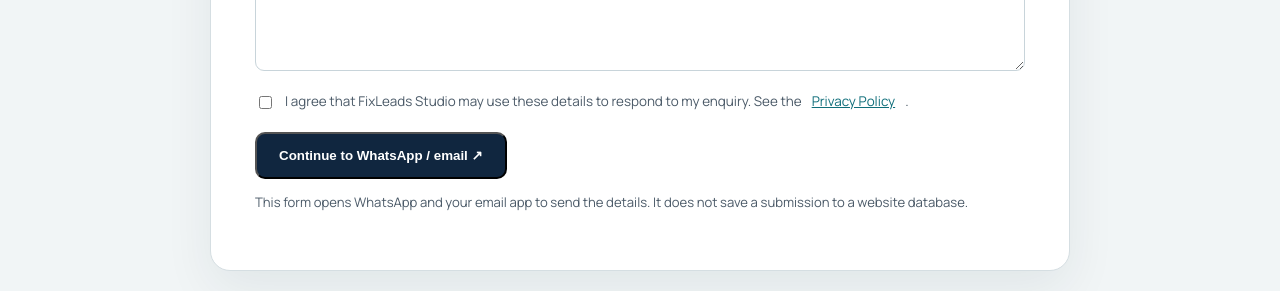
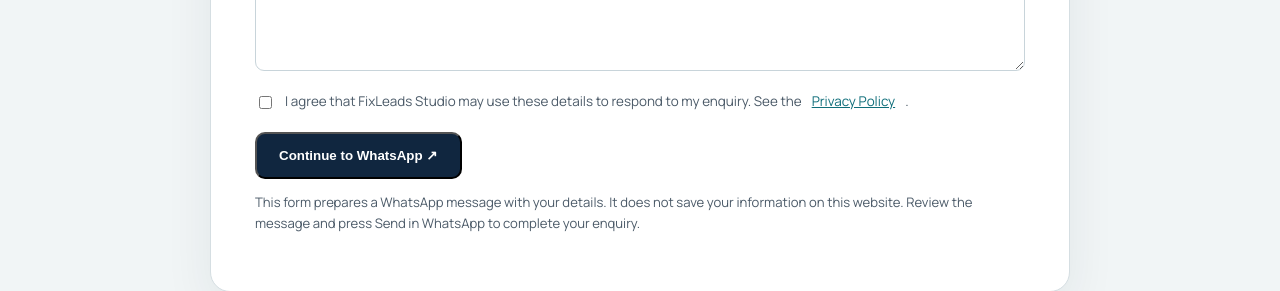
Before and after one commit to souravdadarwal01-max/fixleads-site, a Next.js app in the folder uae-leads-site/: page /contact in a window 1280 px wide. Shown: the part 1560-1851 px from the top of the page. Built offline with nearby package versions, Linux system fonts and the light colour scheme; no server answers.

Commit message:
Clarify WhatsApp enquiry flow and track WhatsApp enquiry opens

```diff
--- a/uae-leads-site/app/components/EnquiryForm.js
+++ b/uae-leads-site/app/components/EnquiryForm.js
@@ -18,7 +18,9 @@ export default function EnquiryForm() {
     ].join("\n");
     const text = `Hi FixLeads Studio, I'd like to enquire about your services.\n\n${body}`;
     window.open(wa(text), "_blank", "noopener,noreferrer");
-
+    if (typeof window.gtag === "function") {
+      window.gtag("event", "whatsapp_enquiry_opened", { event_category: "lead_generation", service: values.service });
+    }
     setSent(true);
   };
   return <form className="enquiry-form" onSubmit={submit}>
@@ -34,8 +36,8 @@ export default function EnquiryForm() {
       <label className="enquiry-full">What would you like to improve?<textarea name="message" value={values.message} onChange={update} rows="4" placeholder="Services, pages, enquiry goals, preferred timing…" /></label>
     </div>
     <label className="enquiry-consent"><input type="checkbox" required /> I agree that FixLeads Studio may use these details to respond to my enquiry. See the <a href="/privacy-policy" target="_blank" rel="noreferrer">Privacy Policy</a>.</label>
-    <button className="btn" type="submit">Continue to WhatsApp / email ↗</button>
-    <p className="enquiry-small">This form opens WhatsApp and your email app to send the details. It does not save a submission to a website database.</p>
-    {sent && <p className="enquiry-success" role="status">WhatsApp should have opened in a new tab with your details prepared. Please review and send the message to complete your enquiry. If it did not open, email us directly at hellofixleadsstudio@gmail.com.</p>}
+    <button className="btn" type="submit">Continue to WhatsApp ↗</button>
+    <p className="enquiry-small">This form prepares a WhatsApp message with your details. It does not save your information on this website. Review the message and press Send in WhatsApp to complete your enquiry.</p>
+    {sent && <p className="enquiry-success" role="status">WhatsApp should have opened with your enquiry prepared. Review the details and press Send in WhatsApp. If it did not open, email hellofixleadsstudio@gmail.com.</p>}
   </form>;
 }
```
